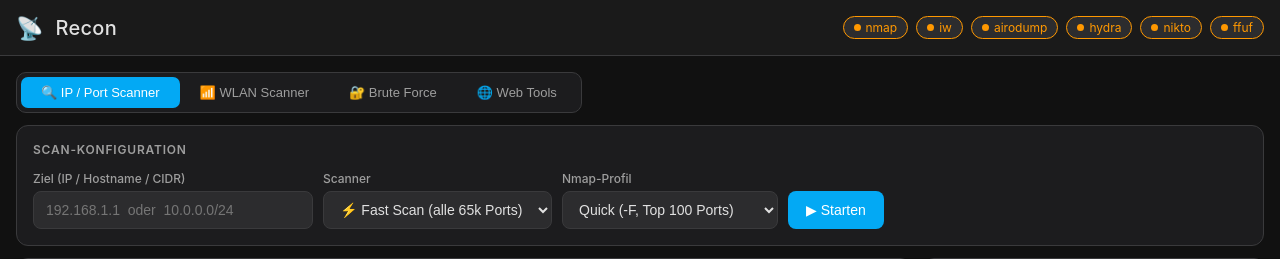
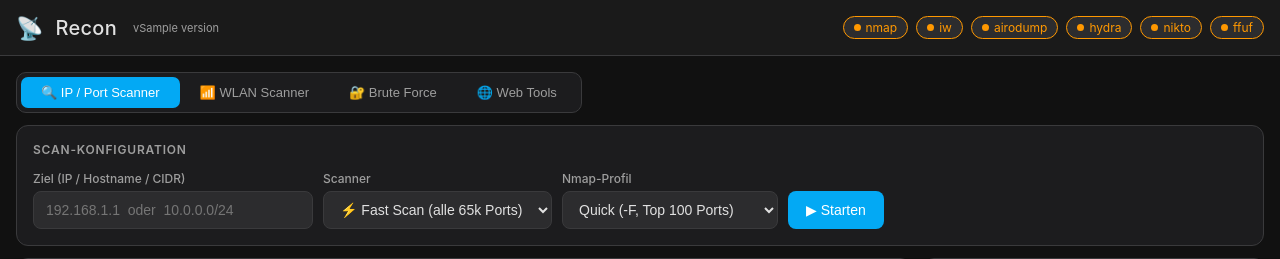
Before and after one commit to gregorwolf1973/Racon-addon, a Flask app: template recon/rootfs/app/templates/index.html in a window 1280 px wide. Shown: the top 259 px of the page. Run offline with Flask 3, Linux system fonts and the light colour scheme; the template is opened without the code that fills it: most values are stand-ins (such as "Sample title", 1, 10 or a date in 2020).

Commit message:
v1.1.8: Show version in UI header for easy verification
Display addon version (v1.1.8) next to "Recon" title so user can
verify they are running the latest build after an update.

Co-Authored-By: Claude Opus 4.6 <noreply@anthropic.com>

```diff
--- a/recon/config.yaml
+++ b/recon/config.yaml
@@ -1,6 +1,6 @@
 name: "Recon"
 description: "Network Scanner - IP/Port scanning with Nmap & RustScan, WLAN scanning with iw"
-version: "1.1.7"
+version: "1.1.8"
 slug: "recon"
 init: false
 arch:
--- a/recon/rootfs/app/app.py
+++ b/recon/rootfs/app/app.py
@@ -102,11 +102,14 @@ def run_streaming(cmd):
     )
 
 
+ADDON_VERSION = "1.1.8"
+
 @app.route("/")
 def index():
     return render_template(
         "index.html",
         ingress_path=INGRESS_PATH,
+        version=ADDON_VERSION,
         has_rustscan=shutil.which("rustscan") is not None,
         has_nmap=shutil.which("nmap") is not None,
         has_iw=shutil.which("iw") is not None,
--- a/recon/rootfs/app/templates/index.html
+++ b/recon/rootfs/app/templates/index.html
@@ -222,6 +222,7 @@
 <div class="ha-header">
   <span class="ha-header-icon">📡</span>
   <h1>Recon</h1>
+  <span style="font-size:11px;color:var(--ha-text-dim);margin-left:4px">v{{ version }}</span>
   <div class="ha-header-badges">
     <span class="ha-chip {{ 'ok' if has_nmap else 'warn' }}"><span class="dot"></span>nmap</span>
     <span class="ha-chip {{ 'ok' if has_iw else 'warn' }}"><span class="dot"></span>iw</span>
```
